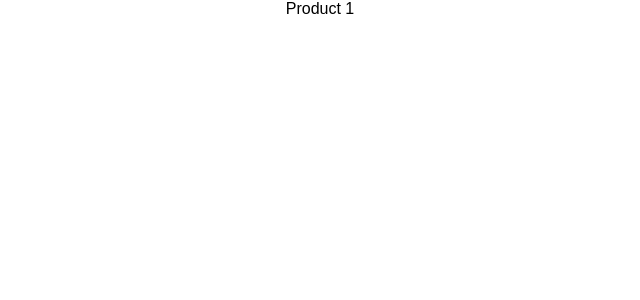
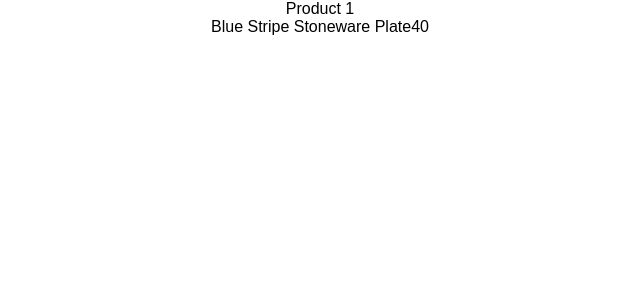
Before and after one commit to hai14894/hai14894.github.io, a React (Create React App) app: page /product/1 in a window 1280 px wide. Shown: the top 300 px of the page, without its empty margins (320-960 px from the left). Built offline with nearby package versions, Linux system fonts and the light colour scheme.

Commit message:
successfullfy renderout Product page

```diff
--- a/src/App.js
+++ b/src/App.js
@@ -22,9 +22,6 @@ const App = () => {
       });
   };
   useEffect(() => {
-    console.log('====================================');
-    console.log("working");
-    console.log('====================================');
     getData();
   }, []);
   console.log(products);
--- a/src/product/Product.js
+++ b/src/product/Product.js
@@ -1,23 +1,25 @@
-import React, { useState,useContext,useEffect } from "react";
+import React, { useState, useContext, useEffect } from "react";
 
 import ProductDetails from "./ProductDetails";
 import "./Product.css";
-import ProductContext from "../context"
+import ProductContext from "../context";
 import { useParams } from "react-router-dom";
 
 const Product = () => {
-    let {id} = useParams()
-    const {products} = useContext(ProductContext)
+  let { id } = useParams();
+  const { products } = useContext(ProductContext);
 
   return (
-     <div className="Product">
-
-        Product {id}
-              {/* <ProductDetails  title={product.title} price={product.price}/> */}
-
-
-
-      </div>);
+    <div className="Product">
+      Product {id}
+      {products && (
+        <ProductDetails
+          title={products[id -1].title}
+          price={products[id - 1].price}
+        />
+      )}
+    </div>
+  );
 };
 
 export default Product;
```
Also changed, not shown: 1 other file (tests, documents, lock files or other folders).
